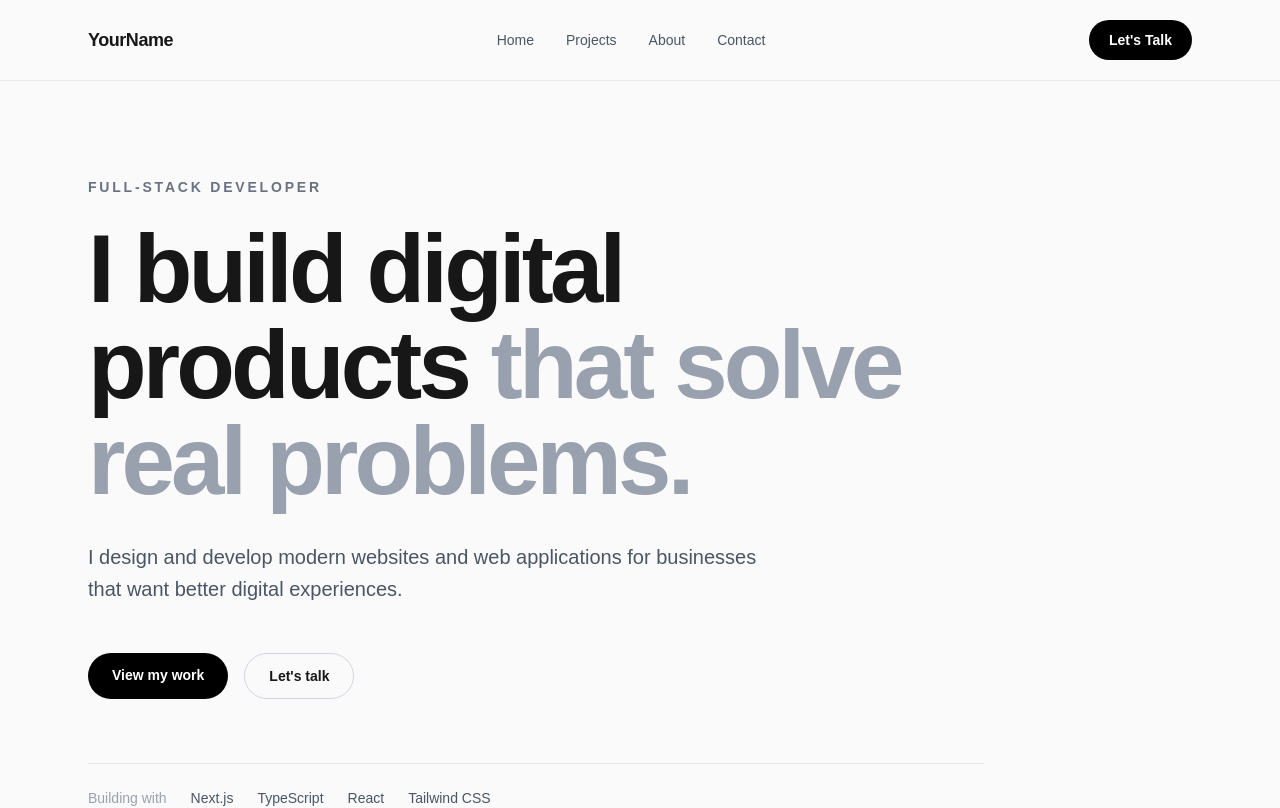
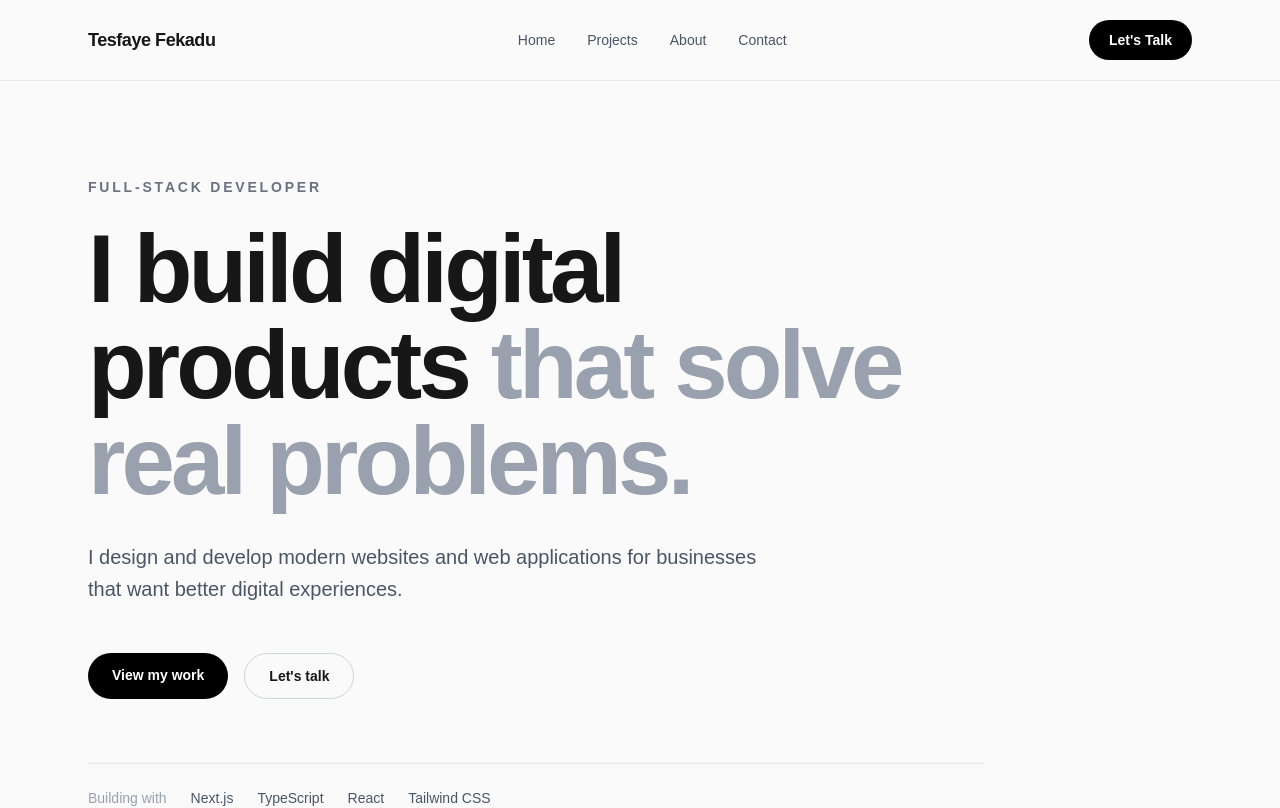
Before and after one commit to tesfayefekadu/Personal_Portfolio, a Next.js app: page / in a window 1280 px wide. Shown: the top 808 px of the page. Built offline with nearby package versions, Linux system fonts and the light colour scheme.

Commit message:
Modified contact and navbar portfolio website

```diff
--- a/components/contact.tsx
+++ b/components/contact.tsx
@@ -31,7 +31,7 @@ export default function Contact() {
                 href="https://github.com"
                 target="_blank"
                 rel="noreferrer"
-                className="rounded-full border border-gray-300 px-6 py-3 text-sm font-semibold transition hover:bg-gray-100"
+                className="rounded-full border border-gray-300 px-6 py-3 text-sm font-semibold transition hover:bg-gray-50"
               >
                 GitHub
               </a>
--- a/components/navbar.tsx
+++ b/components/navbar.tsx
@@ -21,7 +21,7 @@ export default function Navbar() {
             className="text-lg font-bold tracking-tight"
             onClick={() => setIsOpen(false)}
           >
-            YourName
+            Tesfaye Fekadu
           </a>
 
           {/* Desktop Navigation */}
@@ -30,7 +30,7 @@ export default function Navbar() {
               <a
                 key={item.label}
                 href={item.href}
-                className="text-sm font-medium text-gray-600 transition-colors hover:text-black"
+                className="rounded-sm text-sm font-medium text-gray-600 transition-colors hover:text-black focus:outline-none focus:ring-2 focus:ring-black focus:ring-offset-2"
               >
                 {item.label}
               </a>
@@ -64,7 +64,10 @@ export default function Navbar() {
 
         {/* Mobile Navigation */}
         {isOpen && (
-          <div className="border-t border-gray-200 py-4 md:hidden">
+          <div
+  id="mobile-navigation"
+  className="border-t border-gray-200 py-4 md:hidden"
+>
             <div className="flex flex-col">
               {navItems.map((item) => (
                 <a
```
